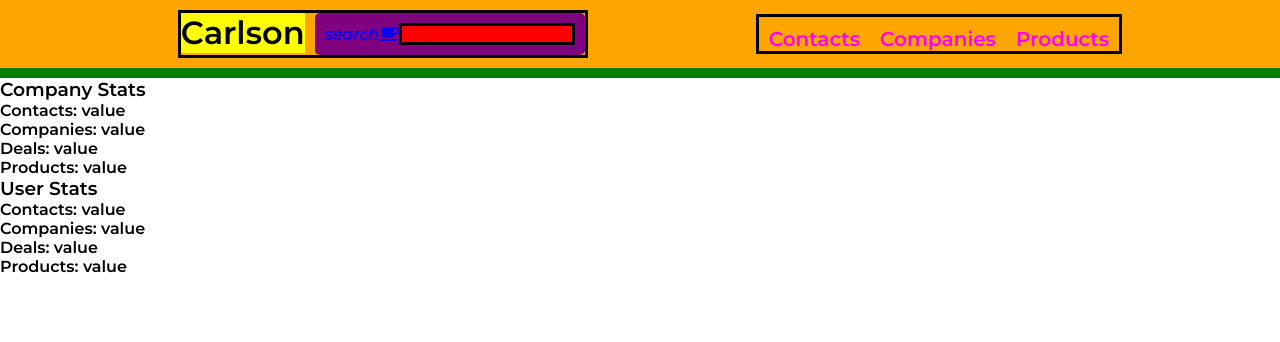
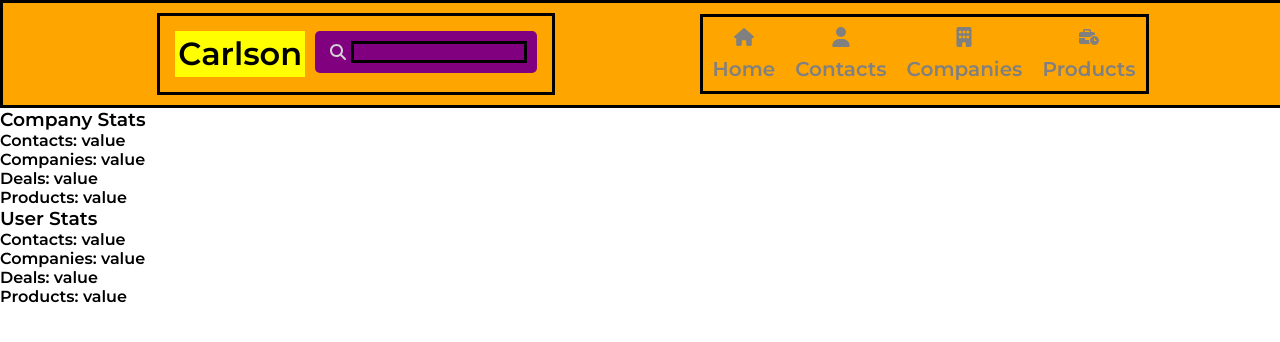
Before and after one commit to swilson-pro/will-intel-app, a React (Create React App) app in the folder client/: page / in a window 1280 px wide. Shown: the top 342 px of the page. Built offline with nearby package versions, Linux system fonts and the light colour scheme.

Commit message:
basic navbar styling initialized

```diff
--- a/client/src/App.css
+++ b/client/src/App.css
@@ -1,3 +1,5 @@
+
+
 /*
 * {
   font-family: Montserrat;
--- a/client/src/NavBar.js
+++ b/client/src/NavBar.js
@@ -2,8 +2,8 @@ import { Link } from 'react-router-dom'
 import './Style/NavBar.css'
 
 import {FontAwesomeIcon} from '@fortawesome/react-fontawesome'
-import { faCoffee } from '@fortawesome/free-solid-svg-icons'
-import {} from '@fortawesome/free-brands-svg-icons'
+import { faSearch, faHome, faUser, faBuilding, faBusinessTime } from '@fortawesome/free-solid-svg-icons'
+import {faYoutube, faGithub} from '@fortawesome/free-brands-svg-icons'
 
 const NavBar = () => {
     return (
@@ -11,23 +11,34 @@ const NavBar = () => {
             <div className='header_left'>
                 <h1 className='logo'>Carlson</h1>
                 <div className='header_search'>
-                    <i className='materials-icons'>search</i>
-                    <FontAwesomeIcon icon={faCoffee}></FontAwesomeIcon>
-                    <i className="fa-solid fa-user"></i>
+                    <i className='materials-icons'></i>
+                    <FontAwesomeIcon className='materials-icons' icon={faSearch}></FontAwesomeIcon>
+                    {/* <i className="fa-solid fa-user"></i> */}
                     <input type='text' />
+                    {/* <FontAwesomeIcon icon={faYoutube}></FontAwesomeIcon>
+                    <FontAwesomeIcon icon={faGithub}></FontAwesomeIcon> */}
+
                 </div>
             </div>
             <div className='header_right'>
                 <div className='headerOption'>
-                    <i className='material-icons headerOption_icon'></i>
+                    {/* <i className='material-icons headerOption_icon'></i> */}
+                    <FontAwesomeIcon className='materials-icons headerOption_icon' icon={faHome}></FontAwesomeIcon>
+                    <h3>Home</h3>
+                </div>
+                <div className='headerOption'>
+                    {/* <i className='material-icons headerOption_icon'></i> */}
+                    <FontAwesomeIcon className='materials-icons headerOption_icon' icon={faUser}></FontAwesomeIcon>
                     <h3>Contacts</h3>
                 </div>
                 <div className='headerOption'>
-                    <i className='material-icons headerOption_icon'></i>
+                    {/* <i className='material-icons headerOption_icon'></i> */}
+                    <FontAwesomeIcon className='materials-icons headerOption_icon' icon={faBuilding}></FontAwesomeIcon>
                     <h3>Companies</h3>
                 </div>
                 <div className='headerOption'>
-                    <i className='material-icons headerOption_icon'></i>
+                    {/* <i className='material-icons headerOption_icon'></i> */}
+                    <FontAwesomeIcon className='materials-icons headerOption_icon' icon={faBusinessTime}></FontAwesomeIcon>
                     <h3>Products</h3>
                 </div>
             </div>
--- a/client/src/Style/NavBar.css
+++ b/client/src/Style/NavBar.css
@@ -1,6 +1,5 @@
 
  .header {
-    background-color: red;
     display: flex;
     /* flex-direction: column; */
     align-items: center;
@@ -8,6 +7,8 @@
 
 .header_left {
     border: solid;
+    padding: 15px;
+
 }
 
 .header_left .logo{
@@ -15,22 +16,24 @@
     object-fit: contain;
     height: 40px;
     margin-right: 10px;
+    padding: 3px;
 }
 
 .header_right{
     border: solid;
+    height: default;
 }
 
 .header {
     width: 100%;
-    position: sticky;
+    /* position: sticky; */
     display: flex;
     top: 0;
     z-index: 999;
     justify-content: space-evenly;
-    border-bottom: 10px solid green;
     padding: 10px;
     background-color: orange;
+    border: solid;
 
 }
 
@@ -48,14 +51,18 @@
     align-items: center;
     border-radius: 5px;
     height: 22px;
-    color: blue;
+    color: lightgray;
     background-color: purple;
+}
+
+.header_search .materials-icons {
+    margin-right: 5px;
 }
 
 .header_search input {
     outline: none;
     border: solid;
-    background: red;
+    background: none;
 }
 
 .headerOption {
@@ -64,7 +71,9 @@
     align-items: center;
     margin-right: 10px;
     margin-left: 10px;
-    color: magenta;
+    margin-top: 10px;
+    margin-bottom: 10px;
+    color: gray;
     cursor: pointer;
 }
 
@@ -79,7 +88,9 @@
 }
 
 .headerOption_icon {
-
+    margin-right: default;
+    height: 20px;
+    width: 20px;
 }
 
 /* a {
```
